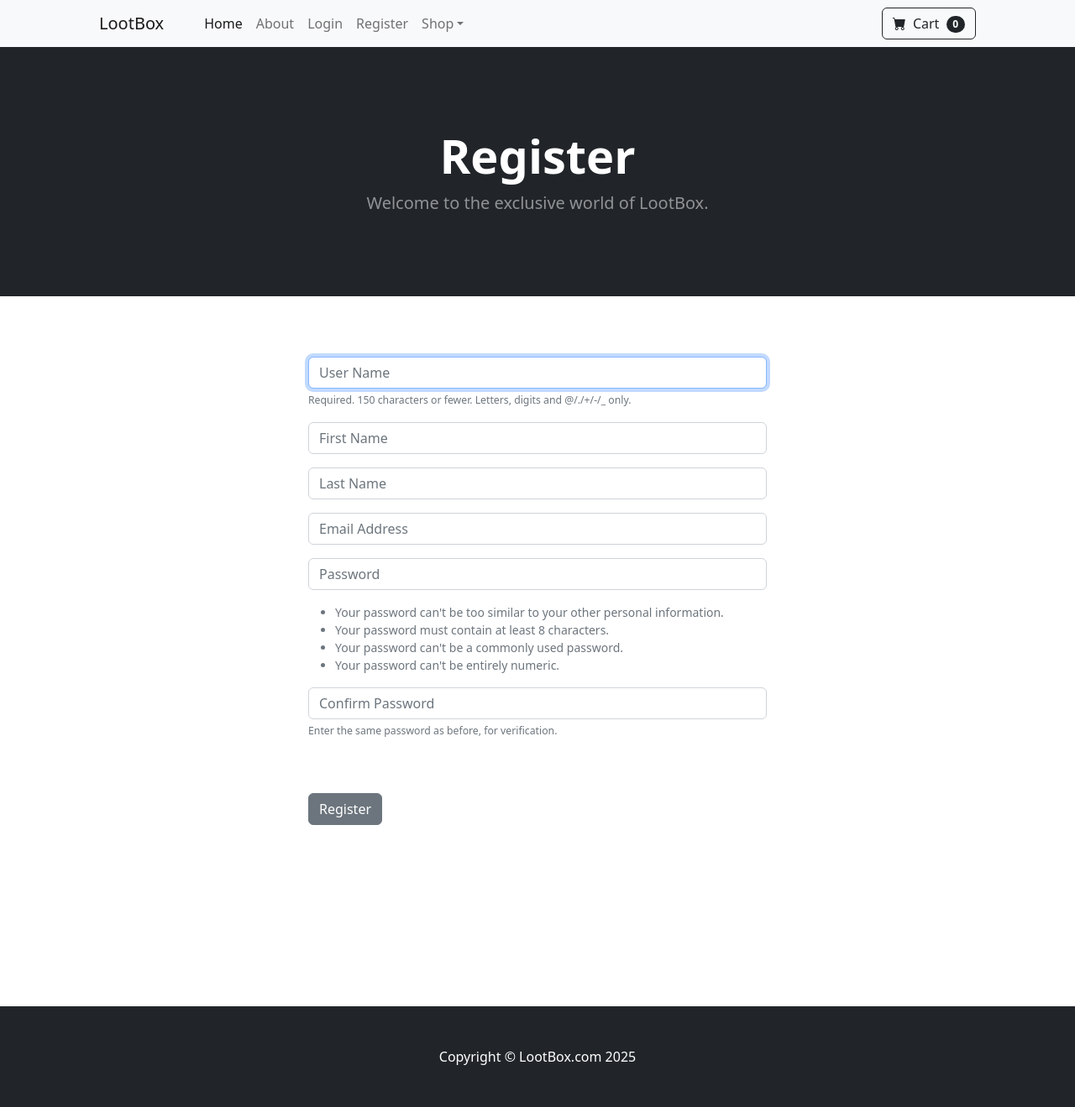
After one commit to Selinoztrk/Django-Ecommerce, a Django app: page /register/ in a window 1280 px wide. The commit adds this page. Shown: the whole page at 84% size. Run offline with Django 5.2, Linux system fonts and the light colour scheme; some libraries are stand-ins or nearby versions.

Commit message:
Register process completed

```diff
--- /dev/null
+++ b/djangoecom/store/forms.py
@@ -0,0 +1,31 @@
+from django.contrib.auth.models import User
+from django.contrib.auth.forms import UserCreationForm
+from django import forms
+
+
+class SignUpForm(UserCreationForm):
+	email = forms.EmailField(label="", widget=forms.TextInput(attrs={'class':'form-control', 'placeholder':'Email Address'}))
+	first_name = forms.CharField(label="", max_length=100, widget=forms.TextInput(attrs={'class':'form-control', 'placeholder':'First Name'}))
+	last_name = forms.CharField(label="", max_length=100, widget=forms.TextInput(attrs={'class':'form-control', 'placeholder':'Last Name'}))
+
+	class Meta:
+		model = User
+		fields = ('username', 'first_name', 'last_name', 'email', 'password1', 'password2')
+
+	def __init__(self, *args, **kwargs):
+		super(SignUpForm, self).__init__(*args, **kwargs)
+
+		self.fields['username'].widget.attrs['class'] = 'form-control'
+		self.fields['username'].widget.attrs['placeholder'] = 'User Name'
+		self.fields['username'].label = ''
+		self.fields['username'].help_text = '<span class="form-text text-muted"><small>Required. 150 characters or fewer. Letters, digits and @/./+/-/_ only.</small></span>'
+
+		self.fields['password1'].widget.attrs['class'] = 'form-control'
+		self.fields['password1'].widget.attrs['placeholder'] = 'Password'
+		self.fields['password1'].label = ''
+		self.fields['password1'].help_text = '<ul class="form-text text-muted small"><li>Your password can\'t be too similar to your other personal information.</li><li>Your password must contain at least 8 characters.</li><li>Your password can\'t be a commonly used password.</li><li>Your password can\'t be entirely numeric.</li></ul>'
+
+		self.fields['password2'].widget.attrs['class'] = 'form-control'
+		self.fields['password2'].widget.attrs['placeholder'] = 'Confirm Password'
+		self.fields['password2'].label = ''
+		self.fields['password2'].help_text = '<span class="form-text text-muted"><small>Enter the same password as before, for verification.</small></span>'
--- a/djangoecom/store/templates/navbar.html
+++ b/djangoecom/store/templates/navbar.html
@@ -11,6 +11,7 @@
                 <li class="nav-item"><a class="nav-link" href="{% url 'logout' %}">Logout</a></li>
                 {% else %}
                 <li class="nav-item"><a class="nav-link" href="{% url 'login' %}">Login</a></li>
+                <li class="nav-item"><a class="nav-link" href="{% url 'register' %}">Register</a></li>
                 {% endif %}
                 <li class="nav-item dropdown">
                     <a class="nav-link dropdown-toggle" id="navbarDropdown" href="#" role="button" data-bs-toggle="dropdown" aria-expanded="false">Shop</a>
--- /dev/null
+++ b/djangoecom/store/templates/register.html
@@ -0,0 +1,28 @@
+{% extends 'base.html' %}
+{% block content %}
+
+<!-- Header-->
+    <header class="bg-dark py-5">
+        <div class="container px-4 px-lg-5 my-5">
+            <div class="text-center text-white">
+                <h1 class="display-4 fw-bolder">Register</h1>
+                <p class="lead fw-normal text-white-50 mb-0">Welcome to the exclusive world of LootBox.</p>
+            </div>
+        </div>
+    </header>
+    <div class="container">
+        <div class="row">
+            <div class="col-md-6 offset-md-3">
+                <br><br><br>
+                <form method="POST" action="{% url 'register' %}">
+                    {% csrf_token %}
+                    {{ form.as_p }}
+                    <br><br>
+                    <button type="submit" class="btn btn-secondary">Register</button>
+                </form>
+                <br><br><br><br><br><br><br><br><br>
+            </div>
+        </div>
+    </div>
+
+{% endblock %}
--- a/djangoecom/store/urls.py
+++ b/djangoecom/store/urls.py
@@ -6,4 +6,5 @@ urlpatterns = [
     path('about/', views.about, name='about'),
     path('login/', views.login_user, name='login'),
     path('logout/', views.logout_user, name='logout'),
+    path('register/', views.register_user, name='register'),
 ]
--- a/djangoecom/store/views.py
+++ b/djangoecom/store/views.py
@@ -2,6 +2,10 @@ from django.shortcuts import render, redirect
 from .models import Product
 from django.contrib.auth import authenticate, login, logout
 from django.contrib import messages
+from django.contrib.auth.models import User
+from django.contrib.auth.forms import UserCreationForm
+from .forms import SignUpForm
+from django import forms
 
 
 def home(request):
@@ -33,3 +37,23 @@ def logout_user(request):
     logout(request)
     messages.success(request, ("You have been logged out!"))
     return redirect('home')
+
+
+def register_user(request):
+    form = SignUpForm()
+    if request.method == "POST":
+        form = SignUpForm(request.POST)
+        if form.is_valid():
+            form.save()
+            username = form.cleaned_data['username']
+            password = form.cleaned_data['password1']
+            # login user
+            user = authenticate(username=username, password=password)
+            login(request, user)
+            messages.success(request, ("You have registered successfully!"))
+            return redirect('home')
+        else:
+            messages.success(request, ("There was an error, please try again..."))
+            return redirect('register')
+    else:
+        return render(request, 'register.html', {'form':form})
```
Also changed, not shown: djangoecom/db.sqlite3.
